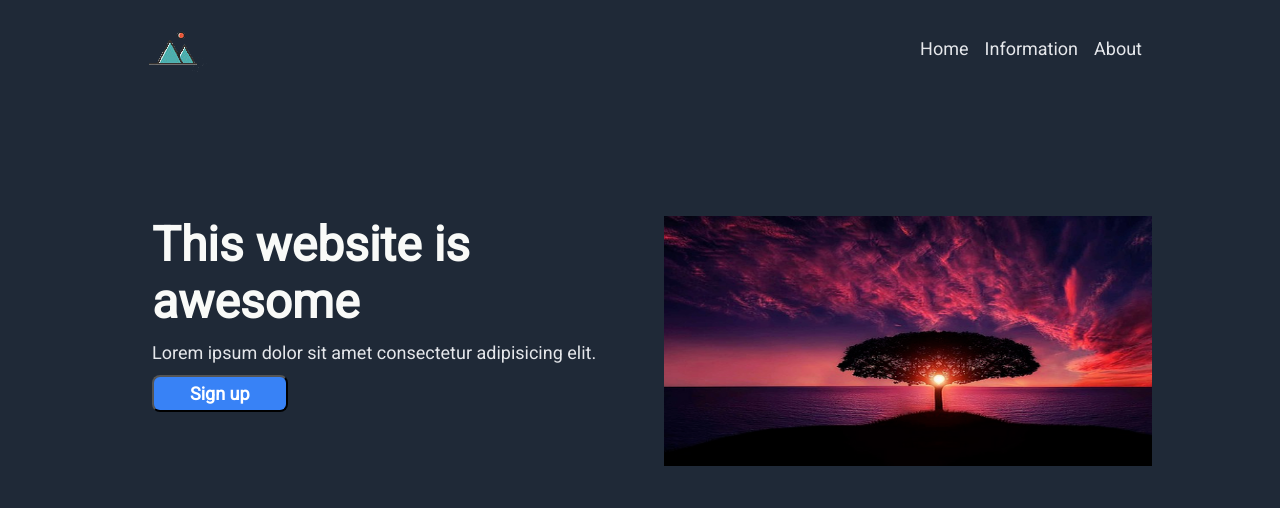
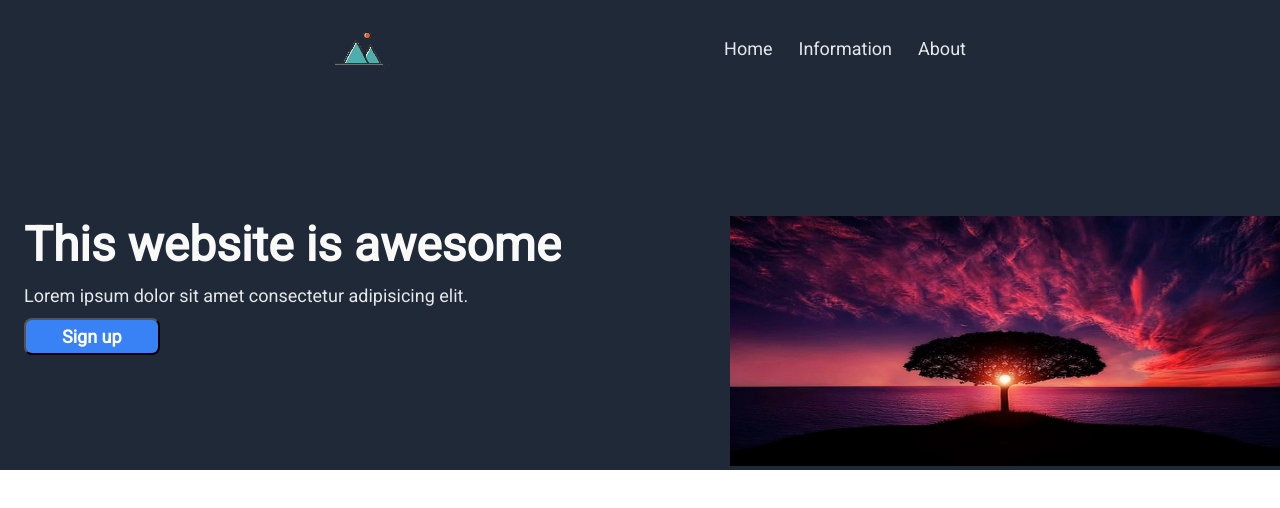
Before and after one commit to rjaranas/landing_page_sol, a plain HTML site: page index.html in a window 1280 px wide. Drawn offline with Linux system fonts and the light colour scheme.

Commit message:
redid structure. bug - currently figuring out how to space header

```diff
--- a/index.html
+++ b/index.html
@@ -7,9 +7,9 @@
     <link href="styles.css" rel="stylesheet">
 </head>
 <body>
-    <div class="page-wrapper">
+    <div class="home-page">
         <header>
-            <img src="images/logo.png" alt="header logo">
+            <img class="logo" src="images/logo.png" alt="header logo">
             <ul>
                 <li><a>Home</a></li>
                 <li><a>Information</a></li>
@@ -25,7 +25,6 @@
             <div class="image-holder">
                 <img class="hero-image" src="/images/hero-image.png" alt="tree sunset">
             </div>
-        </div>
     </div>
 </body>
 </html>
--- a/styles.css
+++ b/styles.css
@@ -9,30 +9,26 @@
 
 body {
     display: flex;
-    background-color: #1f2937;
-    margin: 0 auto;
-    align-items: center;
-    justify-content: center;
 }
 
-.page-wrapper {
-    width: 80%;
+.home-page {
+    background-color: #1f2937 ;
+    width: 100%;
 }
 
 header {
     display: flex;
-    justify-content: space-between;
     font-size: 24px;
     color: #f9faf8;
     margin-bottom: 120px;
+    justify-content: space-evenly;
 }
 
 ul {
     display: flex;
     list-style: none;
     align-items: center;
-    gap: 16px;
-    margin: 10px;
+    gap: 26px;
     font-size: 18px;
     color: #e5e7eb;
 }
```
